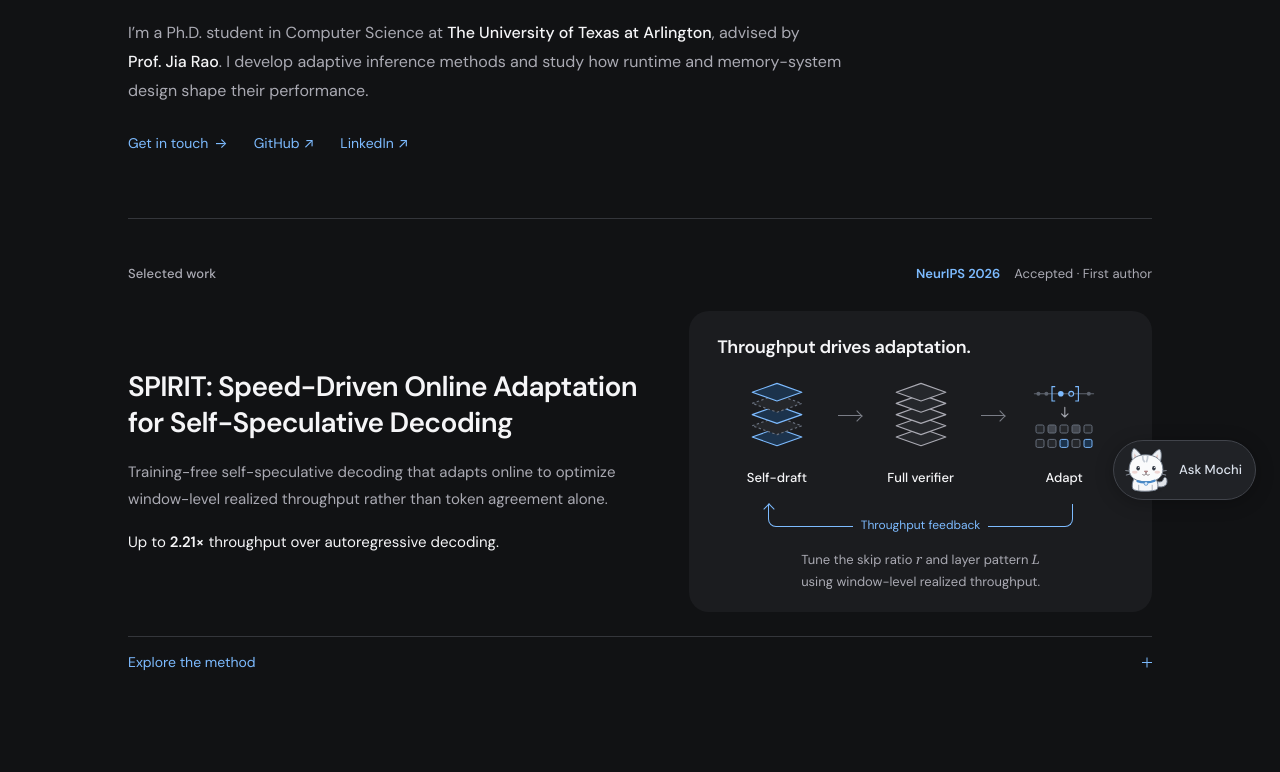
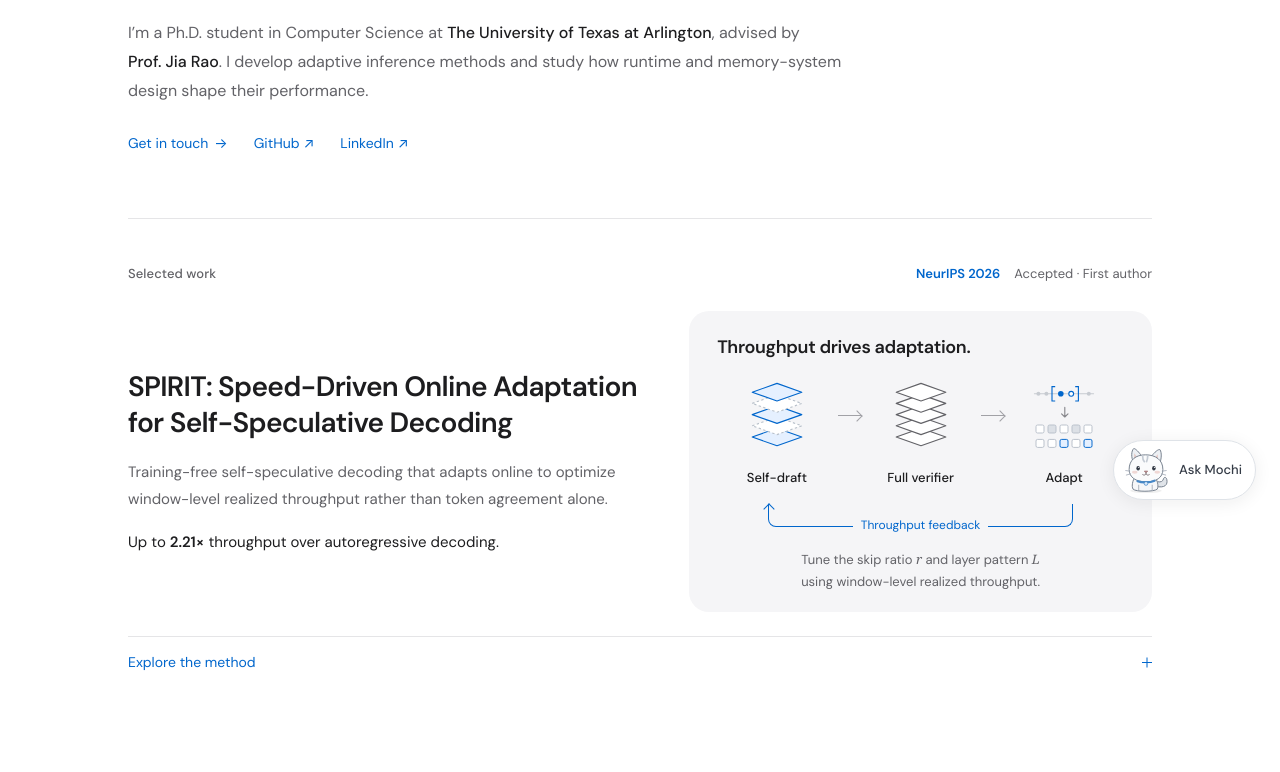
Before and after one commit to chenghaoliu519/chenghaoliu519.github.io, a plain HTML site: page index.html in a window 1280 px wide. Shown: the part 280-1052 px from the top of the page. Drawn offline with Linux system fonts and the dark colour scheme.

Commit message:
Default to the light theme while retaining manual preferences

```diff
--- a/index.html
+++ b/index.html
@@ -5,7 +5,7 @@
     <meta name="viewport" content="width=device-width, initial-scale=1">
     <meta name="description" content="Chenghao Liu is a Computer Science Ph.D. student at The University of Texas at Arlington researching efficient language-model inference and systems for AI.">
     <meta name="theme-color" content="#ffffff">
-    <meta name="color-scheme" content="light dark">
+    <meta name="color-scheme" content="light">
     <meta name="referrer" content="strict-origin-when-cross-origin">
     <meta http-equiv="Content-Security-Policy" content="default-src 'self'; script-src 'self'; style-src 'self'; img-src 'self' data:; font-src 'self'; connect-src https://chenghao-mochi.liuchenghao97.workers.dev; object-src 'none'; base-uri 'self'; form-action 'none'">
     <meta property="og:type" content="website">
@@ -27,9 +27,9 @@
     <link rel="canonical" href="https://chenghaoliu519.github.io/">
     <link rel="icon" href="assets/favicon.svg" type="image/svg+xml">
     <link rel="preload" href="assets/fonts/dm-sans-latin.woff2" as="font" type="font/woff2" crossorigin>
-    <script src="theme.js?v=a87cd02b1754"></script>
+    <script src="theme.js?v=3efb3f2dd9f7"></script>
     <link rel="stylesheet" href="styles.css?v=15c4caabe137">
-    <link rel="stylesheet" href="theme.css?v=f3b5cd066549">
+    <link rel="stylesheet" href="theme.css?v=99513c42055d">
     <script src="site.js?v=a83c3c0dcc24" defer></script>
     <link rel="stylesheet" href="chatbot/guide.css?v=f99c9660cdf5">
     <script type="module" src="chatbot/guide.mjs?v=0dd9e73a73bc"></script>
--- a/theme.css
+++ b/theme.css
@@ -1,5 +1,5 @@
 /* Shared palette: preserve the original light appearance and give every surface
-   and diagram a deliberate dark equivalent. Keep both dark blocks in sync. */
+   and diagram a deliberate dark equivalent. Light is the default. */
 :root {
   color-scheme: light;
   --paper: #ffffff;
@@ -90,54 +90,6 @@
   --shadow-dialog: 0 18px 70px #00000066;
 }
 
-/* Native system preference also works when JavaScript is disabled. */
-@media (prefers-color-scheme: dark) {
-  :root:not([data-theme]) {
-  color-scheme: dark;
-  --paper: #111214;
-  --surface: #1b1c1f;
-  --ink: #f5f5f7;
-  --muted: #aaaab3;
-  --accent: #7dbbff;
-  --rule: #34363b;
-  --rule-strong: #3b3c42;
-  --header-glass: rgb(17 18 20 / 94%);
-  --header-rule: rgb(255 255 255 / 8%);
-  --selection: #264f7c;
-  --connector: #7a7d86;
-  --accent-soft: #1c334c;
-  --diagram-paper: #25272b;
-  --diagram-line: #5d636e;
-  --diagram-outline: #69717f;
-  --diagram-marker: #9da7b6;
-  --diagram-secondary: #a4a7af;
-  --diagram-muted-fill: #41454d;
-  --diagram-soft-fill: #33373d;
-  --chat-panel: #202226;
-  --chat-line: #41444b;
-  --chat-divider: #35373e;
-  --chat-launcher-ink: #dbe2ec;
-  --chat-secondary: #dbe2ec;
-  --chat-hover: #2d3036;
-  --chat-suggestion-hover: #2b313b;
-  --chat-suggestion-outline: #627b9c;
-  --chat-bubble: #273b53;
-  --chat-bubble-ink: #e3ecf8;
-  --chat-input-border: #606771;
-  --chat-placeholder: #a1aab8;
-  --button-fill: #7dbbff;
-  --button-ink: #101c2c;
-  --button-hover: #a4d1ff;
-  --button-disabled-fill: #343942;
-  --button-disabled-ink: #9ba6b5;
-  --focus-glow: #82baff26;
-  --chat-backdrop: #00000066;
-  --shadow-launcher: 0 3px 18px #00000040;
-  --shadow-launcher-hover: 0 5px 24px #00000066;
-  --shadow-dialog: 0 18px 70px #00000066;
-}
-}
-
 /* Printed pages always use the light palette, regardless of the saved theme. */
 @media print {
   :root:root {
--- a/theme.js
+++ b/theme.js
@@ -2,7 +2,6 @@
 (() => {
   const key = 'chenghao-theme';
   const root = document.documentElement;
-  const system = window.matchMedia('(prefers-color-scheme: dark)');
   const valid = value => value === 'light' || value === 'dark';
   let preference = null;
   try {
@@ -11,7 +10,7 @@
   } catch { /* The toggle still works when browser storage is unavailable. */ }
 
   function apply() {
-    const theme = preference || (system.matches ? 'dark' : 'light');
+    const theme = preference || 'light';
     root.dataset.theme = theme;
     document.querySelector('meta[name="theme-color"]')?.setAttribute('content', theme === 'dark' ? '#111214' : '#ffffff');
     const button = document.getElementById('theme-toggle');
@@ -31,7 +30,6 @@
     });
     apply();
   }, { once: true });
-  system.addEventListener('change', () => { if (!preference) apply(); });
   window.addEventListener('storage', event => {
     if (event.key !== key && event.key !== null) return;
     preference = valid(event.newValue) ? event.newValue : null;
```
Also changed, not shown: 404.html (+3 -3 lines), README.md.
